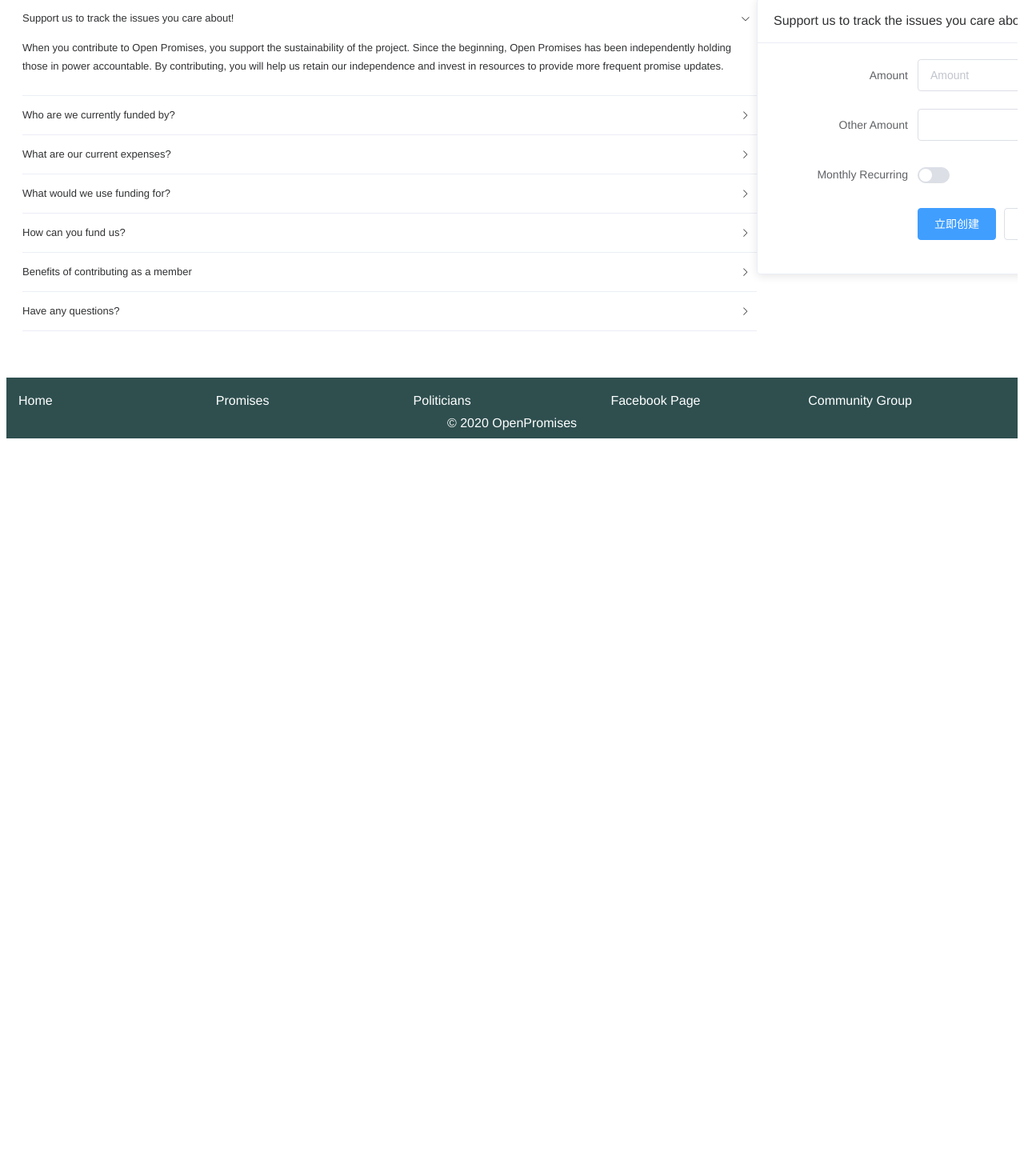
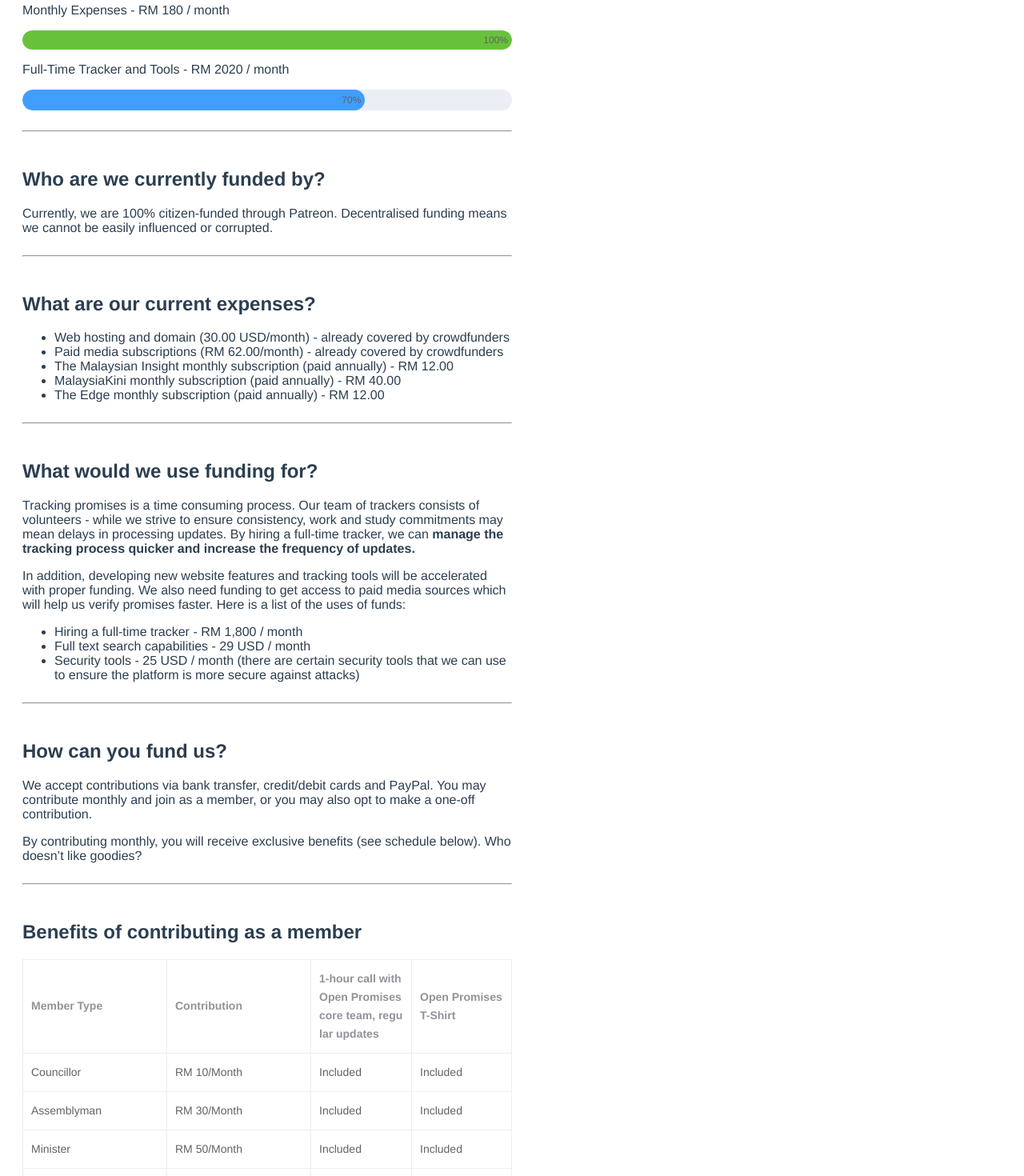
Before and after one commit to openpromisesmy/ui, a Vue app: page /keep-us-running in a window 1280 px wide. Shown: the part 240-1710 px from the top of the page at 80% size. Before the commit the page ends 800 px from the top, so only its background shows below. Built offline with nearby package versions, Linux system fonts and the light colour scheme; no server answers; what vue-mq would draw is missing.

Commit message:
fix: update donate page content

```diff
--- a/src/views/Donate.vue
+++ b/src/views/Donate.vue
@@ -3,27 +3,24 @@
     <template>
       <el-row>
         <el-col :md="12">
-          <p>
-            Monthly Expenses - RM 180 / month
-          </p>
+          <h1>Support us to track the issues you care about</h1>When you contribute to Open Promises, you support the sustainability of the project. Since the beginning, Open Promises has been independently holding those in power accountable. By contributing, you will help us retain our independence and invest in resources to provide more frequent promise updates.
+          <p>Monthly Expenses - RM 180 / month</p>
           <el-progress :text-inside="true" :stroke-width="24" :percentage="100" status="success"></el-progress>
-          <p>
-            Full-Time Tracker and Tools - RM 2020 / month
-          </p>
+          <p>Full-Time Tracker and Tools - RM 2020 / month</p>
           <el-progress :text-inside="true" :stroke-width="26" :percentage="70"></el-progress>
+          <hr />
         </el-col>
       </el-row>
       <el-row>
-        <el-col :md="18">
-          <el-collapse v-model="activeName" accordion>
-            <el-collapse-item title="Support us to track the issues you care about!" name="1">
-              <div>When you contribute to Open Promises, you support the sustainability of the project. Since the beginning, Open Promises has been independently holding those in power accountable. By contributing, you will help us retain our independence and invest in resources to provide more frequent promise updates.</div>
-            </el-collapse-item>
-            <el-collapse-item title="Who are we currently funded by?" name="2">
-              <div>Currently, we are 100% citizen-funded through Patreon. Decentralised funding means we cannot be easily influenced or corrupted.</div>
-            </el-collapse-item>
-            <el-collapse-item title="What are our current expenses?" name="3">
-              <div>
+        <el-col :md="12">
+          <h1>Who are we currently funded by?</h1>Currently, we are 100% citizen-funded through Patreon. Decentralised funding means we cannot be easily influenced or corrupted.
+          <hr />
+        </el-col>
+      </el-row>
+      <el-row>
+        <el-col :md="12">
+          <h1>What are our current expenses?</h1>
+          <p>
             <ul>
               <li>Web hosting and domain (30.00 USD/month) - already covered by crowdfunders</li>
               <li>Paid media subscriptions (RM 62.00/month) - already covered by crowdfunders</li>
@@ -31,105 +28,61 @@
               <li>MalaysiaKini monthly subscription (paid annually) - RM 40.00</li>
               <li>The Edge monthly subscription (paid annually) - RM 12.00</li>
             </ul>
-              </div>
-            </el-collapse-item>
-            <el-collapse-item title="What would we use funding for?" name="4">
-              <div>
+          </p>
+          <hr />
+        </el-col>
+      </el-row>
+      <el-row>
+        <el-col :md="12">
+          <h1>What would we use funding for?</h1>
+          <p>
             Tracking promises is a time consuming process. Our team of trackers consists of volunteers - while we strive to ensure consistency, work and study commitments may mean delays in processing updates. By hiring a full-time tracker, we can
             <b>manage the tracking process quicker and increase the frequency of updates.</b>
-              </div>
-              <div>In addition, developing new website features and tracking tools will be accelerated with proper funding. We also need funding to get access to paid media sources which will help us verify promises faster. Here is a list of the uses of funds:</div>
+          </p>
+          <p>In addition, developing new website features and tracking tools will be accelerated with proper funding. We also need funding to get access to paid media sources which will help us verify promises faster. Here is a list of the uses of funds:</p>
           <ul>
             <li>Hiring a full-time tracker - RM 1,800 / month</li>
             <li>Full text search capabilities - 29 USD / month</li>
             <li>Security tools - 25 USD / month (there are certain security tools that we can use to ensure the platform is more secure against attacks)</li>
           </ul>
-            </el-collapse-item>
-            <el-collapse-item title="How can you fund us?" name="5">
-              <div>We accept contributions via bank transfer, credit/debit cards and PayPal. You may contribute monthly and join as a member, or you may also opt to make a one-off contribution.</div>
-              <div>By contributing monthly, you will receive exclusive benefits (see schedule below). Who doesn’t like goodies?</div>
-              <div>
-                <table>
-                  <tr>
-                    <th>Bank</th>
-                    <th>CIMB</th>
-                  </tr>
-                  <tr>
-                    <td>Swift -BIC</td>
-                    <td>xxx</td>
-                  </tr>
-                  <tr>
-                    <td>Beneficiary</td>
-                    <td>OPENPROMISES PLT</td>
-                  </tr>
-                  <tr>
-                    <td>Account</td>
-                    <td>xxx</td>
-                  </tr>
-                </table>
-              </div>
-            </el-collapse-item>
-            <el-collapse-item title="Benefits of contributing as a member" name="6">
-              <table>
-                <tr>
-                  <th>Councillor</th>
-                  <th>RM 10/month</th>
-                  <th rowspan="4">
-                    Exclusive updates, reports
-                    <br />
-                    <br />
-                    <br />Open Promises merchandise (T-Shirts, stickers)
-                  </th>
-                </tr>
-                <tr>
-                  <td>Assemblyman</td>
-                  <td>RM 30/month</td>
-                </tr>
-                <tr>
-                  <td>Minister</td>
-                  <td>RM 50/month</td>
-                </tr>
-                <tr>
-                  <td>President</td>
-                  <td>RM 100/month</td>
-                </tr>
-              </table>
-            </el-collapse-item>
-             <el-collapse-item title="Have any questions? " name="7">
-              <div>
-                If you need a payment receipt, or if you have any questions, feel free to reach out to us at xxx@openpromises.com.
-              </div>
-            </el-collapse-item>
-          </el-collapse>
+          <hr />
         </el-col>
-        <el-col :md="6">
-          <el-card class="box-card">
-            <div slot="header" class="clearfix">
-              <span>Support us to track the issues you care about</span>
-            </div>
-            <div class="text item">
-              <el-form ref="form" :model="form" label-width="180px">
-                <el-form-item label="Amount">
-                  <el-select v-model="form.region" placeholder="Amount">
-                    <el-option label="RM 10" value="shanghai"></el-option>
-                    <el-option label="RM 30" value="beijing"></el-option>
-                    <el-option label="RM 50" value="beijing"></el-option>
-                    <el-option label="RM 100" value="beijing"></el-option>
-                  </el-select>
-                </el-form-item>
-                <el-form-item label="Other Amount">
-                  <el-input v-model="form.name"></el-input>
-                </el-form-item>
-                <el-form-item label="Monthly Recurring">
-                  <el-switch v-model="form.delivery"></el-switch>
-                </el-form-item>
-                <el-form-item>
-                  <el-button type="primary" @click="onSubmit">立即创建</el-button>
-                  <el-button>取消</el-button>
-                </el-form-item>
-              </el-form>
-            </div>
-          </el-card>
+      </el-row>
+      <el-row>
+        <el-col :md="12">
+          <h1>How can you fund us?</h1>
+          <p>We accept contributions via bank transfer, credit/debit cards and PayPal. You may contribute monthly and join as a member, or you may also opt to make a one-off contribution.</p>
+          <p>By contributing monthly, you will receive exclusive benefits (see schedule below). Who doesn’t like goodies?</p>
+          <hr />
+        </el-col>
+      </el-row>
+      <el-row>
+        <el-col :md="12">
+          <h1>Benefits of contributing as a member</h1>
+            <el-table
+            :data="benefitData"
+            border
+            style="width: 100%">
+            <el-table-column
+              prop="name"
+              label="Member Type"
+              width="180">
+            </el-table-column>
+            <el-table-column
+              prop="contribution"
+              label="Contribution"
+              width="180">
+            </el-table-column>
+            <el-table-column
+              prop="benefit1"
+              label="1-hour call with Open Promises core team, regular updates">
+            </el-table-column>
+            <el-table-column
+              prop="benefit2"
+              label="Open Promises T-Shirt">
+            </el-table-column>
+          </el-table>
+          <hr />
         </el-col>
       </el-row>
     </template>
@@ -141,30 +94,38 @@ export default {
   name: "Donate",
   data() {
     return {
-      activeName: "1",
-      form: {
-        name: "",
-        region: "",
-        date1: "",
-        date2: "",
-        delivery: false,
-        type: [],
-        resource: "",
-        desc: ""
-      }
+        benefitData: [{
+          name: 'Councillor',
+          contribution: "RM 10/Month",
+          benefit1: 'Included',
+          benefit2: 'Included'
+        },{
+          name: 'Assemblyman',
+          contribution: "RM 30/Month",
+          benefit1: 'Included',
+          benefit2: 'Included'
+        },{
+          name: 'Minister',
+          contribution: "RM 50/Month",
+          benefit1: 'Included',
+          benefit2: 'Included'
+        },{
+          name: 'President',
+          contribution: "RM 100/Month",
+          benefit1: 'Included',
+          benefit2: 'Included'
+        }]
       };
     },
   components: {},
   async created() {},
-  methods: {
-    onSubmit() {
-      console.log("submit!");
-    }
-  }
 };
 </script>
 
 <style scoped>
+hr{
+  margin: 25px 0;
+}
 .text {
   font-size: 14px;
 }
```
Lines whose indentation alone changed are shown as unchanged.
